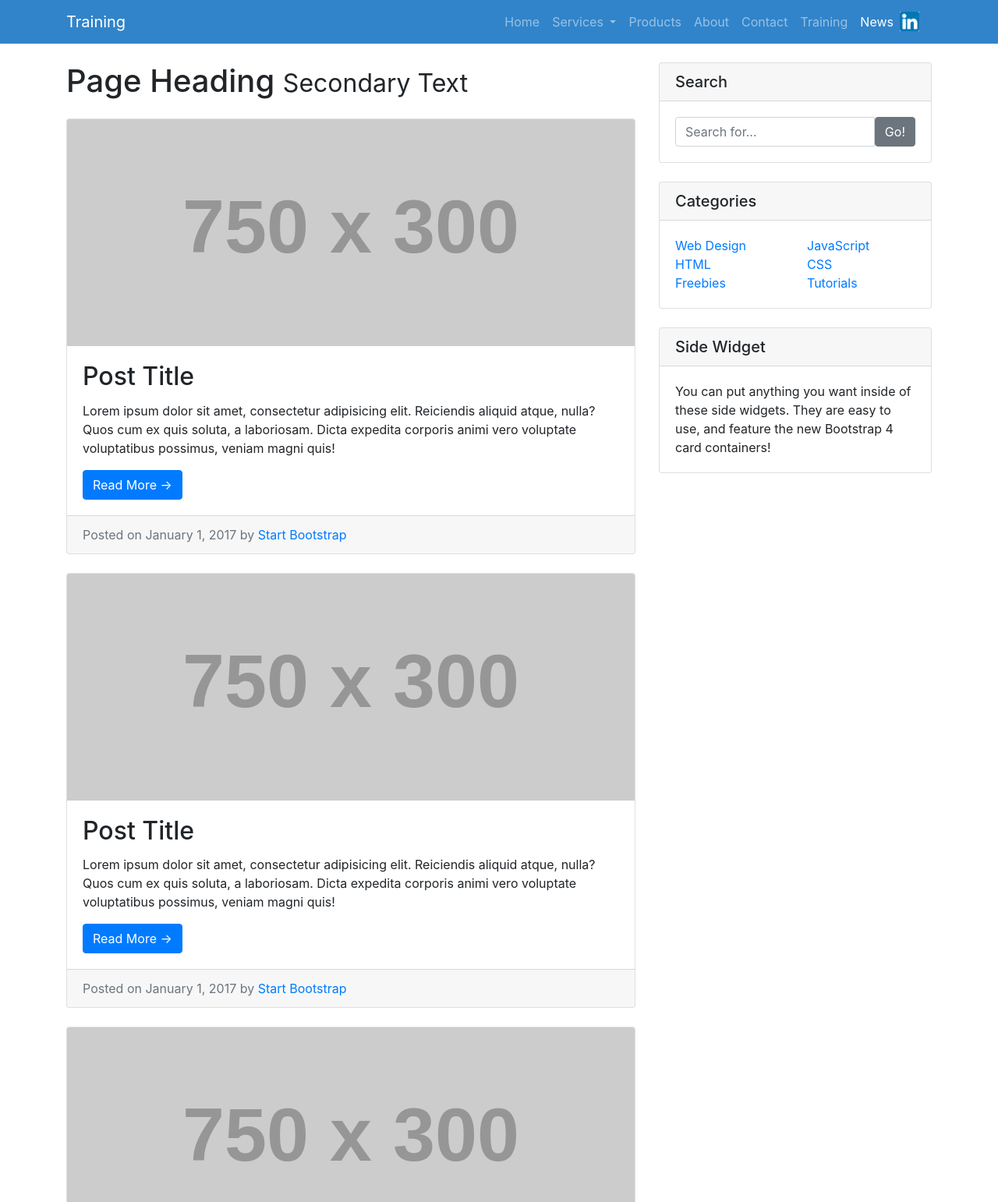
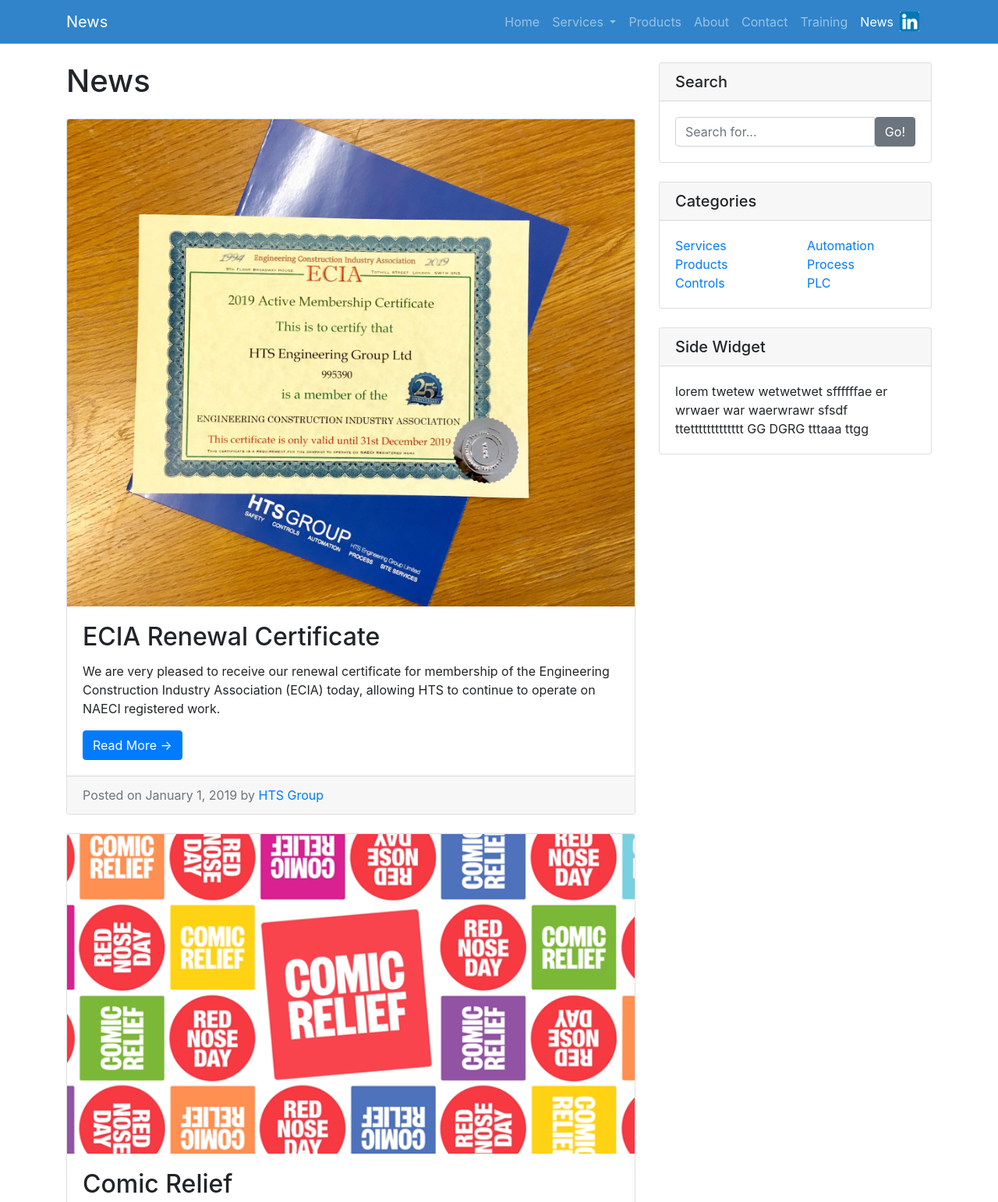
Before and after one commit to DForDan/dfordan.github.io, a website: page News.html in a window 1280 px wide. Shown: the top 1542 px of the page at 78% size. Drawn offline with Linux system fonts and the light colour scheme; placeholder pictures from the web are drawn by us.

Commit message:
News page
updated news

```diff
--- a/News.html
+++ b/News.html
@@ -8,7 +8,7 @@
   <meta name="description" content="">
   <meta name="author" content="">
 
-  <title>Blog Home - Start Bootstrap Template</title>
+  <title>News</title>
 
   <!-- Bootstrap core CSS -->
   <link href="vendor/bootstrap/css/bootstrap.min.css" rel="stylesheet">
@@ -23,7 +23,7 @@
   <!-- Navigation -->
   <nav class="navbar navbar-expand-lg navbar-dark bg-dark fixed-top">
     <div class="container">
-      <a class="navbar-brand" href="About.html">Training</a>
+      <a class="navbar-brand" href="About.html">News</a>
       <button class="navbar-toggler" type="button" data-toggle="collapse" data-target="#navbarResponsive" aria-controls="navbarResponsive" aria-expanded="false" aria-label="Toggle navigation">
         <span class="navbar-toggler-icon"></span>
       </button>
@@ -81,49 +81,49 @@
       <!-- Blog Entries Column -->
       <div class="col-md-8">
 
-        <h1 class="my-4">Page Heading
-          <small>Secondary Text</small>
+        <h1 class="my-4">News
+          <!-- <small>Secondary Text</small> -->
         </h1>
 
         <!-- Blog Post -->
         <div class="card mb-4">
-          <img class="card-img-top" src="http://placehold.it/750x300" alt="Card image cap">
+          <img class="card-img-top" src="images/news1.jpg" alt="Card image cap">
           <div class="card-body">
-            <h2 class="card-title">Post Title</h2>
-            <p class="card-text">Lorem ipsum dolor sit amet, consectetur adipisicing elit. Reiciendis aliquid atque, nulla? Quos cum ex quis soluta, a laboriosam. Dicta expedita corporis animi vero voluptate voluptatibus possimus, veniam magni quis!</p>
+            <h2 class="card-title">ECIA Renewal Certificate</h2>
+            <p class="card-text">We are very pleased to receive our renewal certificate for membership of the Engineering Construction Industry Association (ECIA) today, allowing HTS to continue to operate on NAECI registered work.</p>
             <a href="#" class="btn btn-primary">Read More &rarr;</a>
           </div>
           <div class="card-footer text-muted">
-            Posted on January 1, 2017 by
-            <a href="#">Start Bootstrap</a>
+            Posted on January 1, 2019 by
+            <a href="#">HTS Group</a>
           </div>
         </div>
 
         <!-- Blog Post -->
         <div class="card mb-4">
-          <img class="card-img-top" src="http://placehold.it/750x300" alt="Card image cap">
+          <img class="card-img-top" src="images/news2.png" alt="Card image cap">
           <div class="card-body">
-            <h2 class="card-title">Post Title</h2>
-            <p class="card-text">Lorem ipsum dolor sit amet, consectetur adipisicing elit. Reiciendis aliquid atque, nulla? Quos cum ex quis soluta, a laboriosam. Dicta expedita corporis animi vero voluptate voluptatibus possimus, veniam magni quis!</p>
+            <h2 class="card-title">Comic Relief</h2>
+            <p class="card-text">Congratulations to Ammie, our Project Administrator, who raised £100 through selling and delivering hilarious 'Dad Jokes' to the team at HTS for Red Nose Day. Making us giggle for a great cause!</p>
             <a href="#" class="btn btn-primary">Read More &rarr;</a>
           </div>
           <div class="card-footer text-muted">
-            Posted on January 1, 2017 by
-            <a href="#">Start Bootstrap</a>
+            Posted on January 1, 2019 by
+            <a href="#">HTS Group</a>
           </div>
         </div>
 
         <!-- Blog Post -->
         <div class="card mb-4">
-          <img class="card-img-top" src="http://placehold.it/750x300" alt="Card image cap">
+          <img class="card-img-top" src="images/news3.jpg" alt="Card image cap">
           <div class="card-body">
-            <h2 class="card-title">Post Title</h2>
-            <p class="card-text">Lorem ipsum dolor sit amet, consectetur adipisicing elit. Reiciendis aliquid atque, nulla? Quos cum ex quis soluta, a laboriosam. Dicta expedita corporis animi vero voluptate voluptatibus possimus, veniam magni quis!</p>
+            <h2 class="card-title">SISSuite training day</h2>
+            <p class="card-text">Harvey Dearden and Andy Young have delivered another successful, bespoke SISSuite training day - HTS' cloud based software service for the management of SIL rated safety Instrumented functions (SIF).</p>
             <a href="#" class="btn btn-primary">Read More &rarr;</a>
           </div>
           <div class="card-footer text-muted">
             Posted on January 1, 2017 by
-            <a href="#">Start Bootstrap</a>
+            <a href="#">HTS Group</a>
           </div>
         </div>
 
@@ -163,26 +163,26 @@
               <div class="col-lg-6">
                 <ul class="list-unstyled mb-0">
                   <li>
-                    <a href="#">Web Design</a>
+                    <a href="#">Services</a>
                   </li>
                   <li>
-                    <a href="#">HTML</a>
+                    <a href="#">Products</a>
                   </li>
                   <li>
-                    <a href="#">Freebies</a>
+                    <a href="#">Controls</a>
                   </li>
                 </ul>
               </div>
               <div class="col-lg-6">
                 <ul class="list-unstyled mb-0">
                   <li>
-                    <a href="#">JavaScript</a>
+                    <a href="#">Automation</a>
                   </li>
                   <li>
-                    <a href="#">CSS</a>
+                    <a href="#">Process</a>
                   </li>
                   <li>
-                    <a href="#">Tutorials</a>
+                    <a href="#">PLC</a>
                   </li>
                 </ul>
               </div>
@@ -194,7 +194,7 @@
         <div class="card my-4">
           <h5 class="card-header">Side Widget</h5>
           <div class="card-body">
-            You can put anything you want inside of these side widgets. They are easy to use, and feature the new Bootstrap 4 card containers!
+            lorem twetew wetwetwet sffffffae er wrwaer war waerwrawr sfsdf ttettttttttttttt GG DGRG tttaaa  ttgg
           </div>
         </div>
 
@@ -209,7 +209,7 @@
   <!-- Footer -->
   <footer class="py-5 bg-dark">
     <div class="container">
-      <p class="m-0 text-center text-white">Copyright &copy; Your Website 2019</p>
+      <p class="m-0 text-center text-white">Copyright &copy; 2019 HTS Group</p>
     </div>
     <!-- /.container -->
   </footer>
```
Also changed, not shown: Controls.html (+1 -1 lines), Process.html (+1 -1 lines), Safety.html (+1 -1 lines), Services.html (+1 -1 lines), SiteServices.html (+1 -1 lines), images/news1.jpg (added), images/news2.png (added), images/news3.jpg (added).
